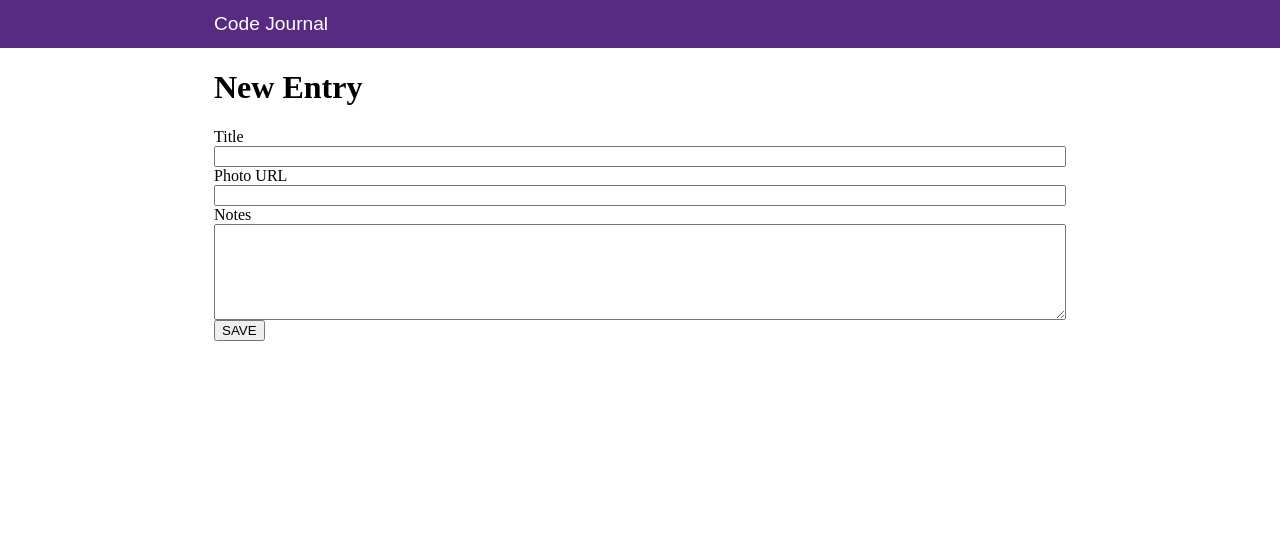
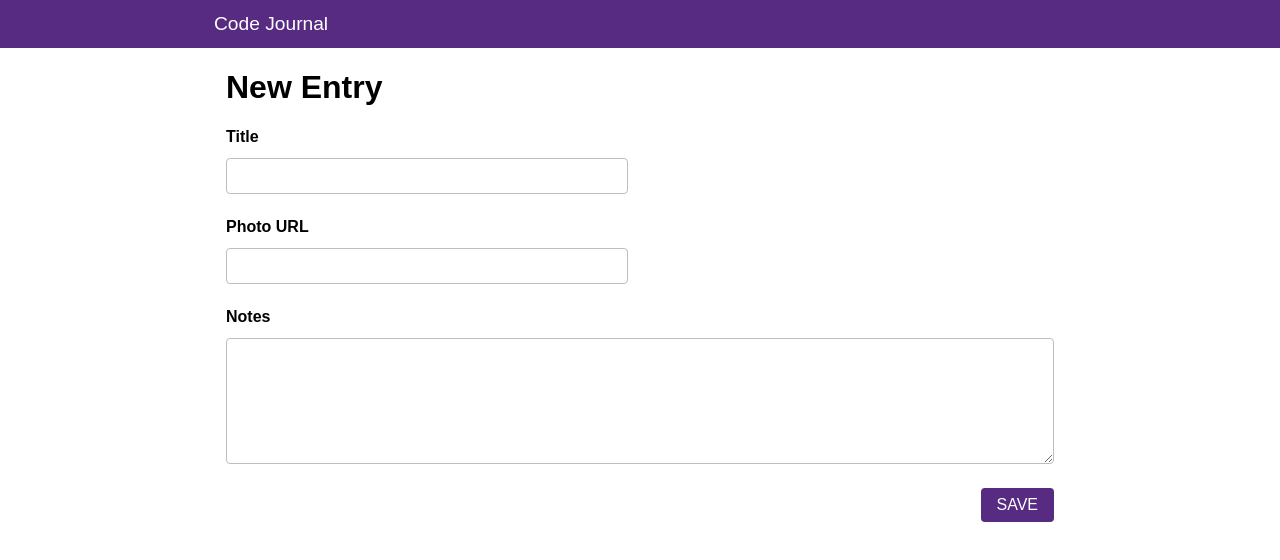
Before and after one commit to Nathan-Chon/code-journal, a website: page index.html in a window 1280 px wide. Drawn offline with Linux system fonts and the light colour scheme; a web font is replaced by a local one.

Commit message:
HTML with apprioriate responive classes #1

```diff
--- a/css/styles.css
+++ b/css/styles.css
@@ -18,9 +18,57 @@ header {
   font-size: larger;
 }
 
+.n-entry {
+  font-family: "Proza Libre", sans-serif;
+}
+
 label,
 input,
 textarea {
   display: block;
   width: 100%;
 }
+
+form,
+button,
+input,
+textarea {
+  border-radius: 0.25rem;
+}
+
+label {
+  margin-bottom: 0.75rem;
+  font-family: "Proza Libre", sans-serif;
+  font-weight: 800;
+}
+
+input,
+textarea {
+  padding: 0.5rem;
+  margin-bottom: 1.5rem;
+  border: 1px solid rgb(189 189 189);
+  font-size: 1rem;
+  font-family: sans-serif;
+}
+
+input:focus,
+textarea:focus {
+  outline: none;
+  border: 1px solid #562b81;
+  box-shadow: 0 0 1px 1px rgb(150 66 233 / 60%);
+}
+
+button {
+  padding: 0.5rem 1rem;
+  font-size: 1rem;
+  border: none;
+  color: white;
+  text-transform: uppercase;
+  background-color: #562b81;
+  cursor: pointer;
+  transition: background-color 0.15s ease;
+}
+
+.form-actions {
+  text-align: end;
+}
--- a/index.html
+++ b/index.html
@@ -28,8 +28,14 @@
   </header>
   <main class="container">
     <div data-view="entry-form">
-      <form class="code-journal form">
-        <h1>New Entry</h1>
+      <form class="code-journal-form">
+        <div class="row">
+          <div class="column-full">
+            <h1 class="n-entry">New Entry</h1>
+          </div>
+        </div>
+        <div class="row">
+          <div class="column-half">
             <label for="user-name">Title</label>
             <input
             required
@@ -42,14 +48,24 @@
             name="name"
             type="url"
             id="photo-url">
+          </div>
+        </div>
+        <div class="row">
+          <div class="column-full">
             <label for="user-message">Notes</label>
             <textarea
             required
             rows="6"
             name="message"
             id="user-message"></textarea>
+          </div>
+        </div>
+        <div class="row">
+          <div class="column-full">
             <div class="form-actions">
               <button type="submit">SAVE</button>
+            </div>
+          </div>
         </div>
       </form>
     </div>
```
Lines whose indentation alone changed are shown as unchanged.
